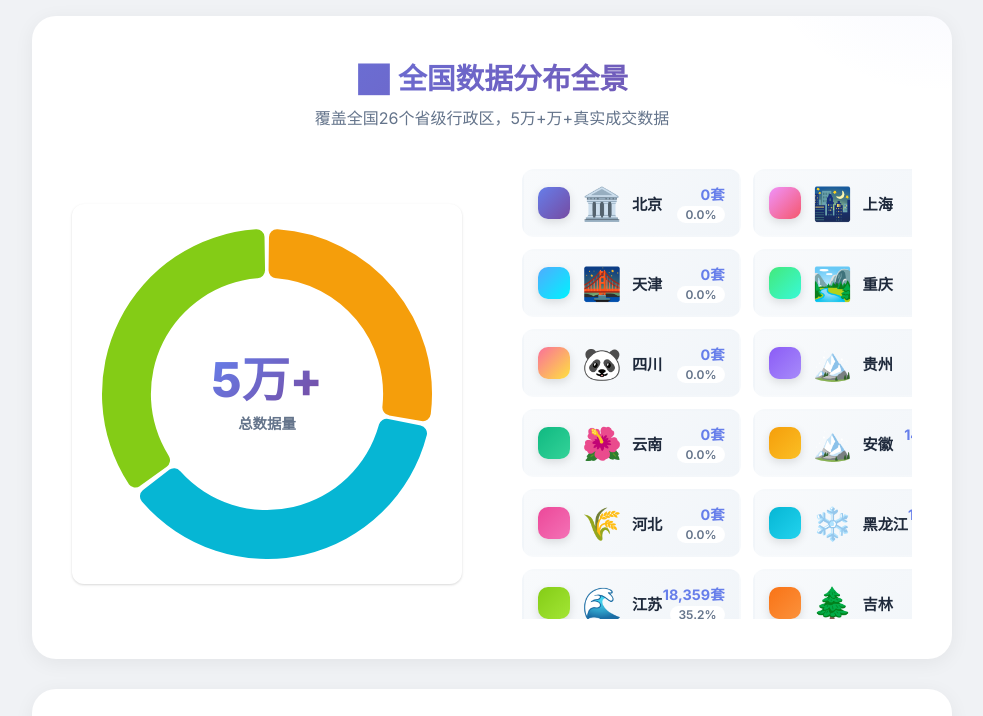
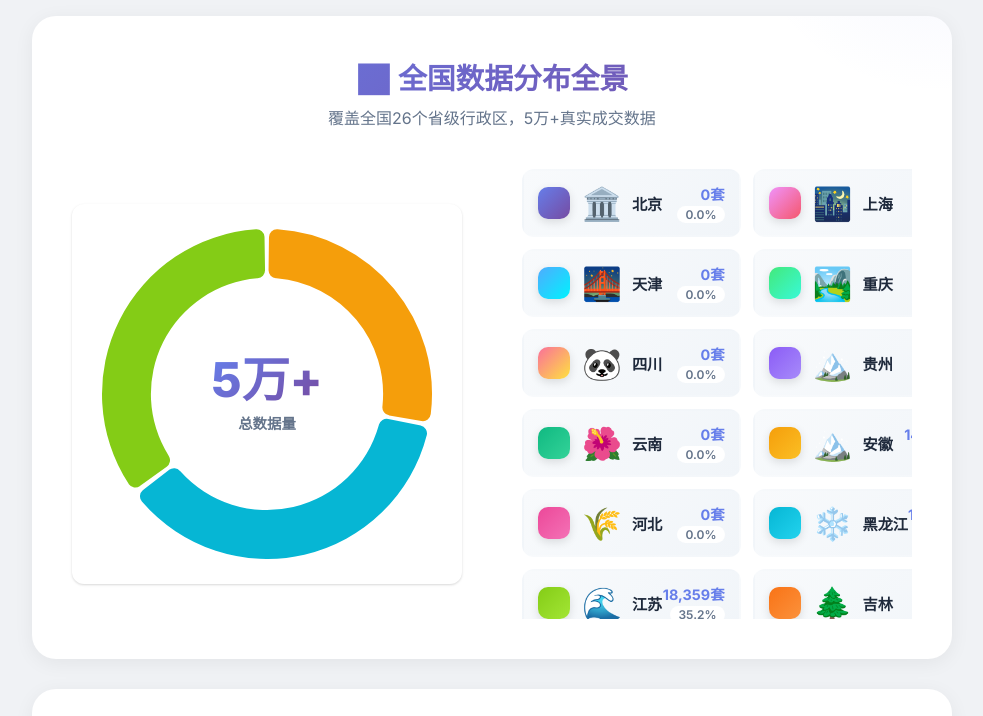
Before and after one commit to RuiyangSi/ai-housing-analyzer, a Flask app: page / in a window 1280 px wide. Shown: the part 859-1575 px from the top of the page, without its empty margins (278-1261 px from the left). Run offline with Flask 3, Linux system fonts and the light colour scheme; the visitor is signed in with stand-in values (Sample User, id 1).

Commit message:
🐛 修复首页数据量显示重复问题
修复「227万+万+」显示为「227万+」

```diff
--- a/templates/home.html
+++ b/templates/home.html
@@ -1528,7 +1528,7 @@
         <div class="distribution-header">
             <div class="distribution-title">
                 <h2>📊 全国数据分布全景</h2>
-                <p>覆盖全国26个省级行政区，{{ total_records }}万+真实成交数据</p>
+                <p>覆盖全国26个省级行政区，{{ total_records }}真实成交数据</p>
         </div>
         </div>
         <div class="distribution-content">
```
